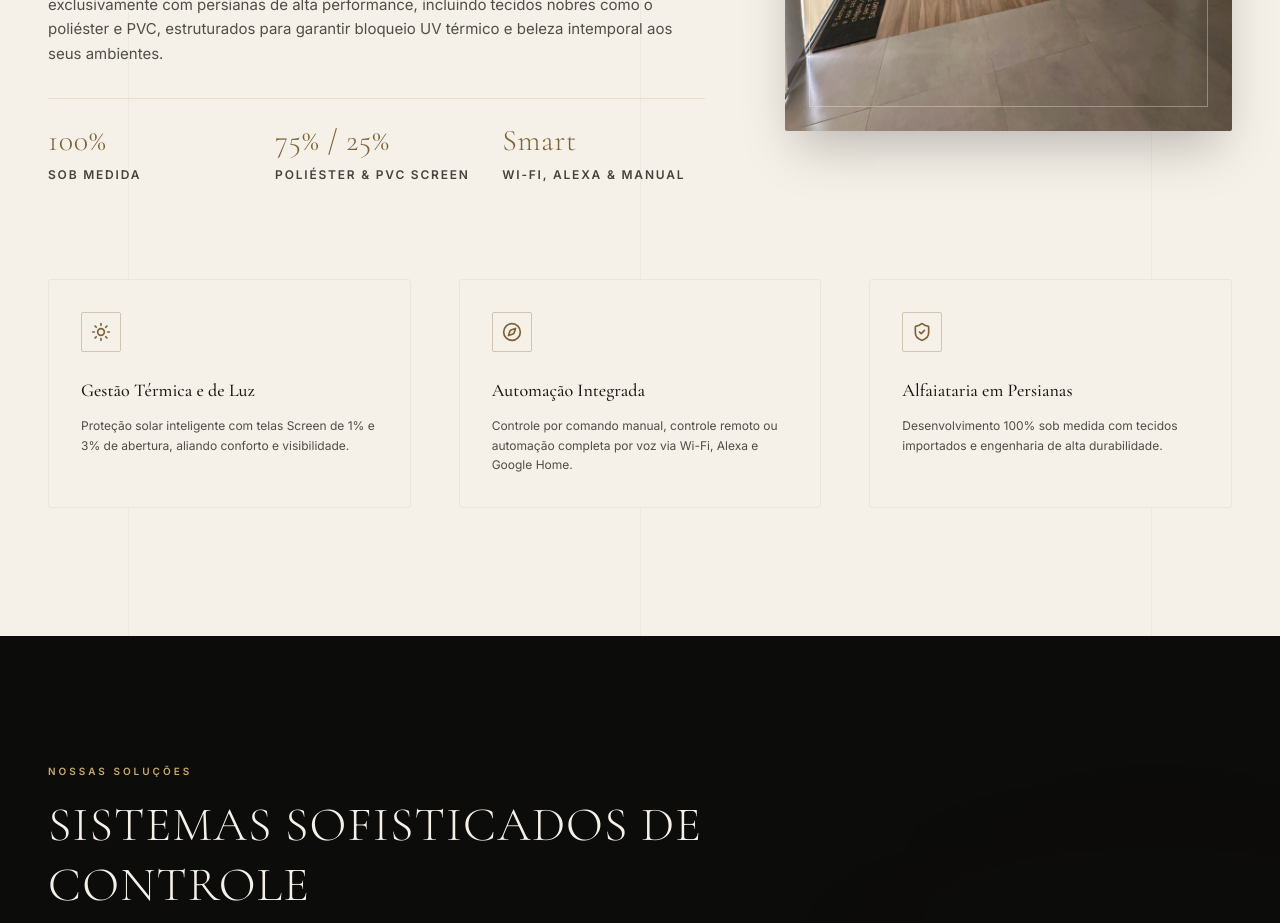
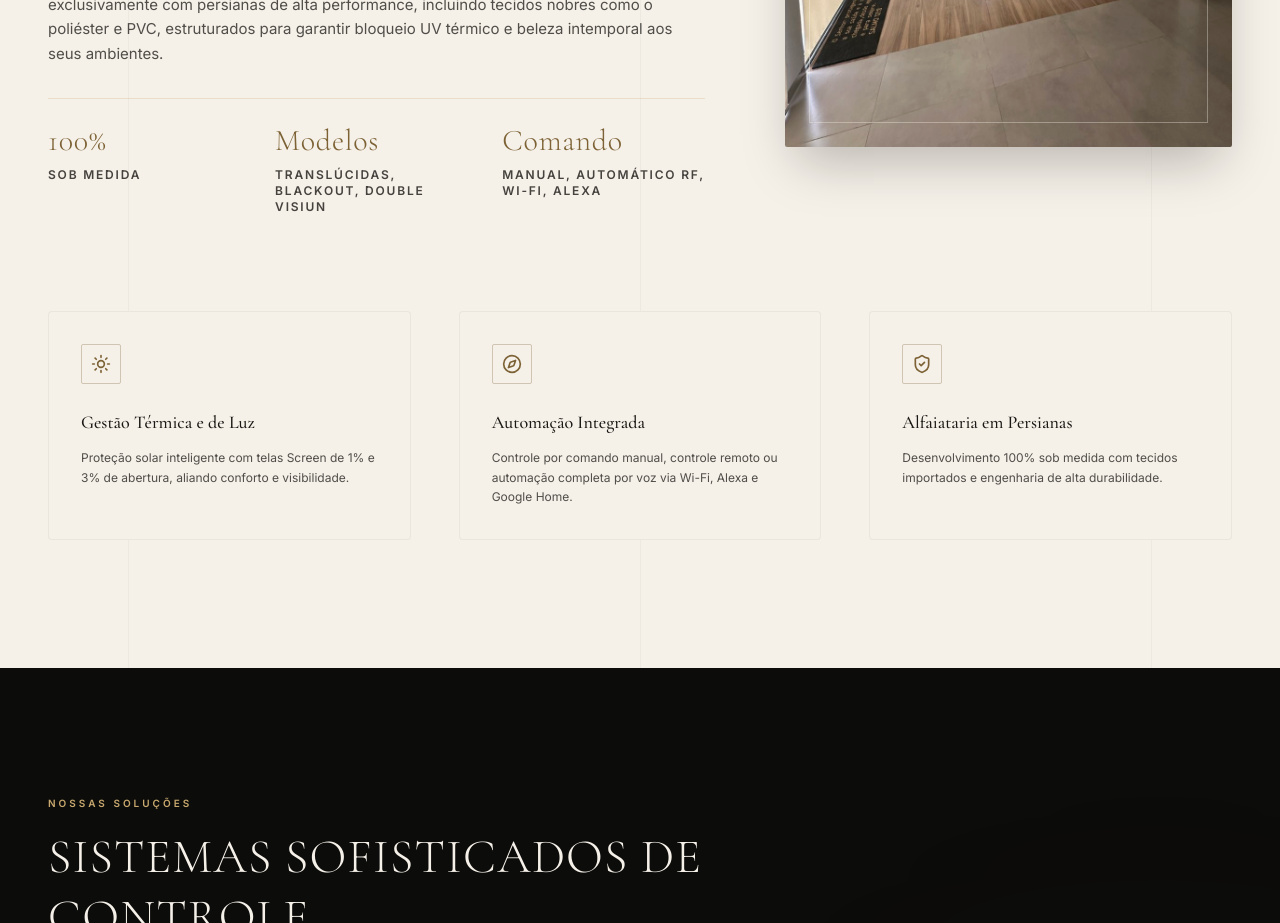
Before and after one commit to Willians96/lonm, a Next.js app: page / in a window 1280 px wide. Shown: the part 1720-2643 px from the top of the page. Built offline with nearby package versions, Linux system fonts and the light colour scheme.

Commit message:
feat: atualiza estatisticas da secao Conceito - Modelos, Comando e tipos de persianas

```diff
--- a/src/components/About.tsx
+++ b/src/components/About.tsx
@@ -72,15 +72,15 @@ export default function About() {
                 </p>
               </div>
               <div>
-                <h4 className="font-serif text-3xl font-light text-[#7C6235] tracking-wide">75% / 25%</h4>
+                <h4 className="font-serif text-3xl font-light text-[#7C6235] tracking-wide">Modelos</h4>
                 <p className="text-xs tracking-[0.15em] text-brand-black/80 uppercase font-semibold mt-2">
-                  Poliéster & PVC Screen
+                  Translúcidas, Blackout, Double Visiun
                 </p>
               </div>
               <div>
-                <h4 className="font-serif text-3xl font-light text-[#7C6235] tracking-wide">Smart</h4>
+                <h4 className="font-serif text-3xl font-light text-[#7C6235] tracking-wide">Comando</h4>
                 <p className="text-xs tracking-[0.15em] text-brand-black/80 uppercase font-semibold mt-2">
-                  Wi-Fi, Alexa & Manual
+                  Manual, Automático RF, Wi-Fi, Alexa
                 </p>
               </div>
             </div>
```
